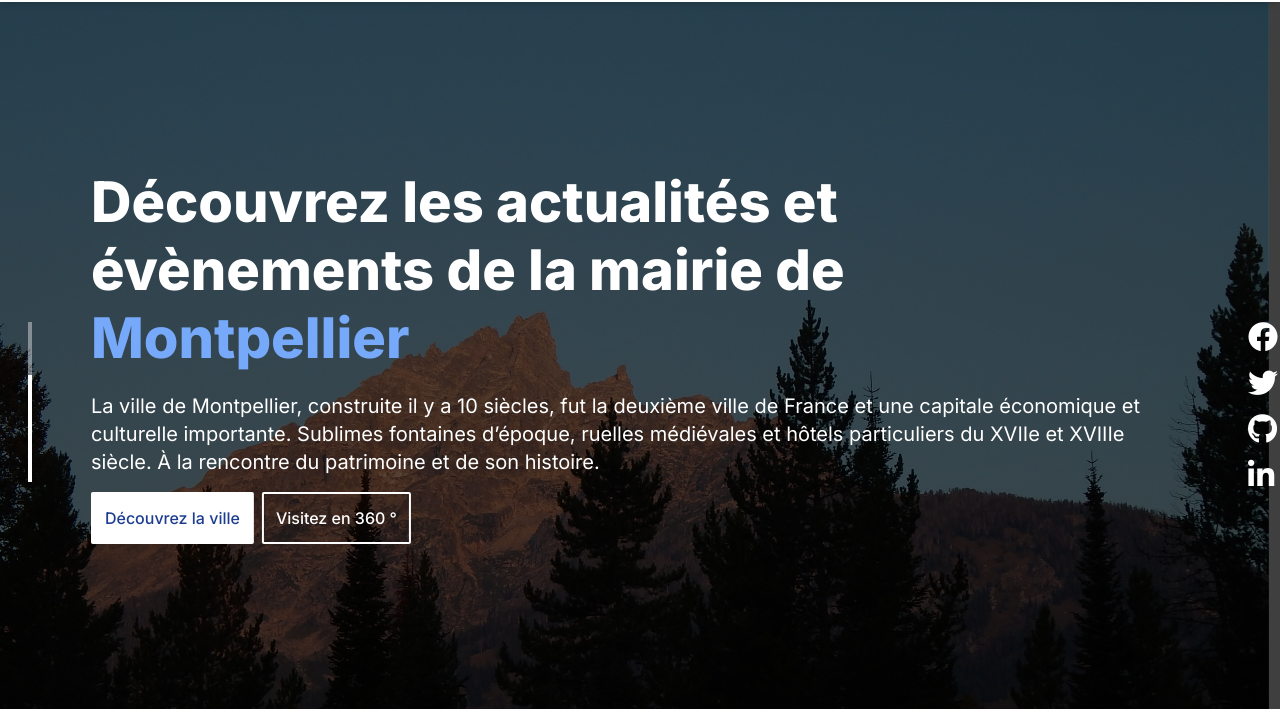
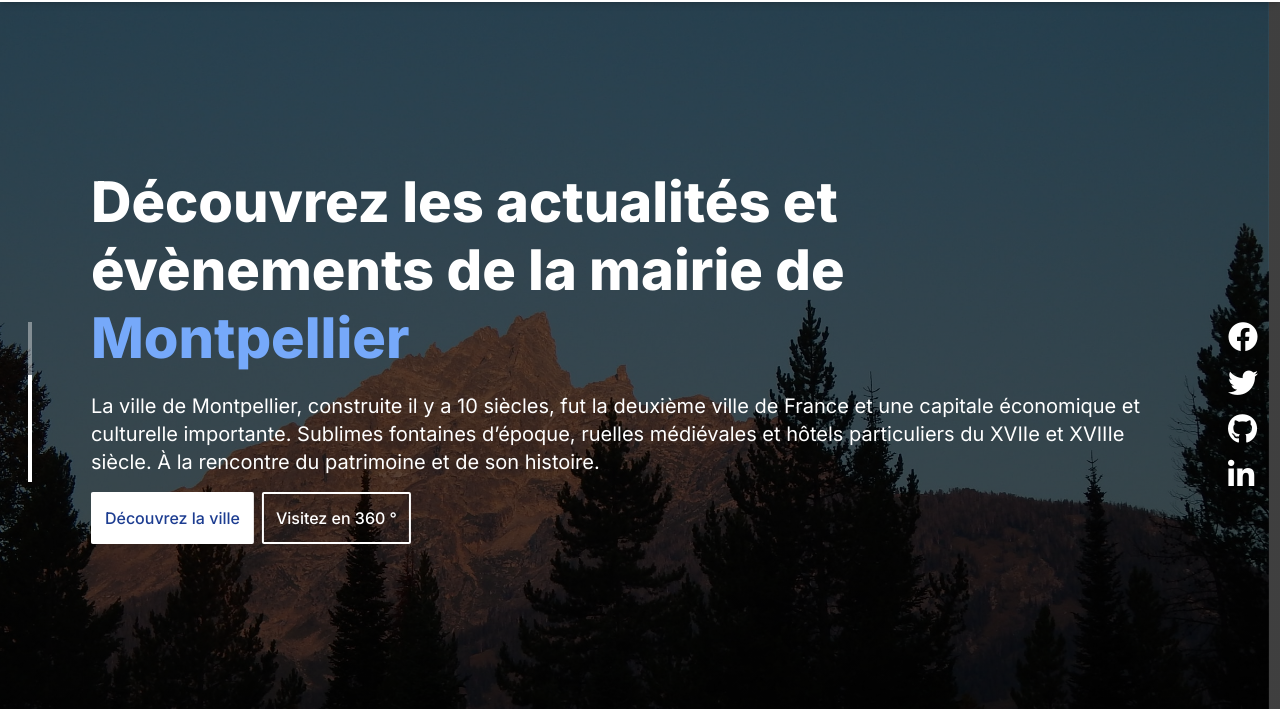
Before and after one commit to JuniorTachomTMCJ/redesign-montpellier-website, a website: page docs/index.html in a window 1280 px wide. Shown: the part 91-800 px from the top of the page. Drawn offline with Linux system fonts and the light colour scheme; grey boxes are pictures that could not be loaded.

Commit message:
fix hero section

```diff
--- a/docs/index.html
+++ b/docs/index.html
@@ -754,8 +754,6 @@
         </div>
         <!-- end Slider  -->
 
-        <div class="absolute left-0 right-0 top-0 bottom-0 bg-transparent flex flex-col justify-center">
-            <div class="h-full relative container">
         <!-- start progress -->
         <div
             class="absolute left-[6.25rem] md:left-7 translate-x-2/4 md:translate-x-0 md:top-2/4 -bottom-11 md:bottom-0 md:-translate-y-2/4  w-1 h-40 bg-white/40 flex flex-col justify-end rotate-90 md:rotate-0 progress">
@@ -764,17 +762,14 @@
         <!-- end progress -->
 
         <!-- start icons -->
-                <div
-                    class="absolute right-7 top-2/4 -translate-y-2/4 w-1 h-40 flex-col gap-4 text-white hidden md:flex z-50 ">
+        <div class="absolute right-12 top-2/4 -translate-y-2/4 w-1 h-40 flex-col gap-4 text-white hidden md:flex z-50 ">
             <i class="fa-brands fa-facebook cursor-pointer text-3xl hover:text-[#76A9FA]"></i>
             <i class="fa-brands fa-twitter cursor-pointer text-3xl hover:text-[#76A9FA]"></i>
             <i class="fa-brands fa-github cursor-pointer text-3xl hover:text-[#76A9FA]"></i>
             <i class="fa-brands fa-linkedin-in cursor-pointer text-3xl hover:text-[#76A9FA]"></i>
         </div>
         <!-- end icons -->
-            </div>
 
-        </div>
     </section>
     <!-- end Hero section -->
 
```
Also changed, not shown: docs/css/style.css. Lines whose indentation alone changed are shown as unchanged.
